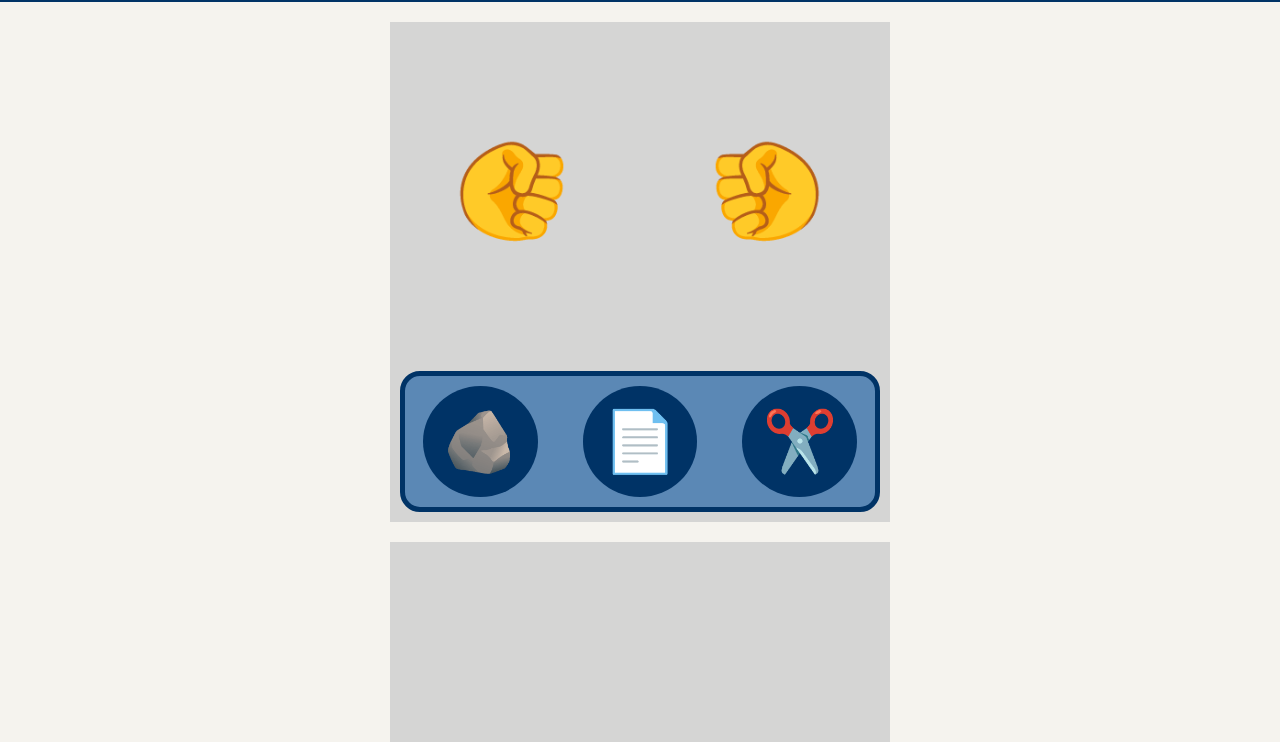
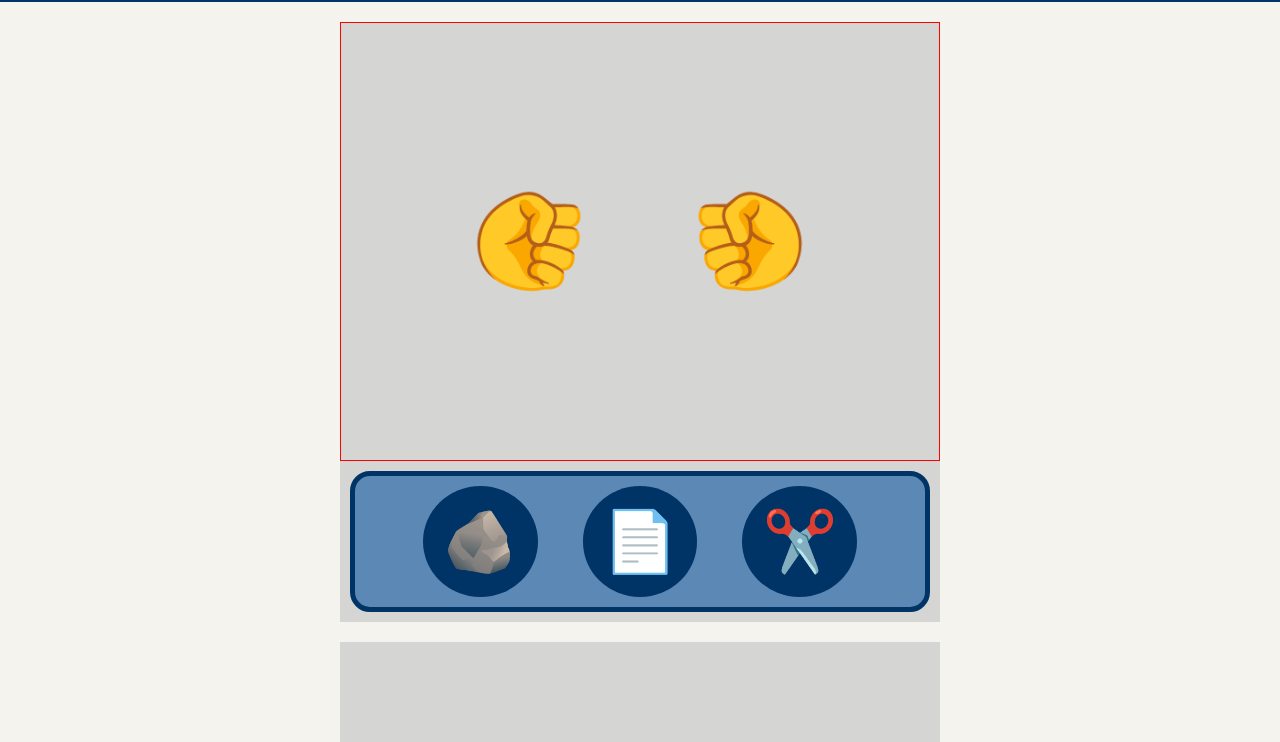
Before and after one commit to EvenHoiby/JavascriptGames, a plain HTML site: page index.html in a window 1280 px wide. Shown: the part 58-800 px from the top of the page. Drawn offline with Linux system fonts and the light colour scheme.

Commit message:
fixed hand position in rps game

```diff
--- a/style.css
+++ b/style.css
@@ -45,8 +45,8 @@ main {
 }
 .game {
     background-color: #d5d5d4;
-    height: 500px;
-    max-width: 500px;
+    height: 600px;
+    max-width: 600px;
     width: 100%;
     overflow: hidden;
 }
@@ -54,24 +54,25 @@ main {
 #rockPaperScissors {
     display: flex;
     flex-direction: column;
-    justify-content: space-between;
 }
 #gameDisplay {
+    flex: 1;
+    min-height: 0;
     display: flex;
-    justify-content: space-between;
+    justify-content: space-evenly;
     align-items: center;
-    height: 350px;
-    padding: 10px;
+    padding: 0;
+    border: 1px solid red;
 }
 .hand {
     font-size: 100px;
-    margin: 0;
+    padding-top: 0;
     position: relative;
 }
 #opponentHand {
-    left: 50px;
     rotate: 90deg;
     transform: scaleX(-1);
+    left: 10px;
 }
 .animateOpponentHand {
     animation: handShakeOpponent 2s linear;
@@ -88,8 +89,8 @@ main {
     100% { transform: translateX(0) rotate(0deg) scaleX(-1) }
 }
 #userHand {
-    right: 50px;
     rotate: -90deg;
+    left: -10px;
 }
 .animateUserHand {
     animation: handShakeUser 2s linear;
@@ -111,6 +112,7 @@ main {
     border-radius: 20px;
     margin: 10px;
     display: flex;
+    flex-shrink: 0;
     justify-content: center;
     align-items: center;
     gap: 25px;
```
